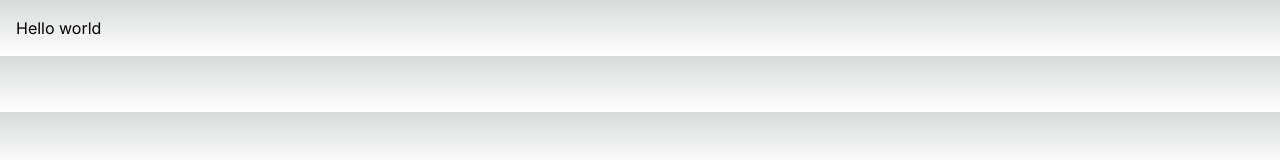
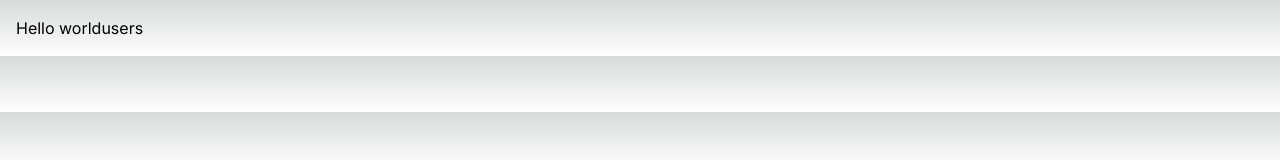
Before and after one commit to sachinjdv7/Nextjs-fundamentals, a Next.js app: page / in a window 1280 px wide. Shown: the top 160 px of the page. Built offline with nearby package versions, Linux system fonts and the light colour scheme.

Commit message:
basics of routing and navigation

```diff
--- a/app/page.tsx
+++ b/app/page.tsx
@@ -1,5 +1,11 @@
 import Image from "next/image";
+import Link from "next/link";
 
 export default function Home() {
-  return <main>Hello world</main>;
+  return (
+    <main>
+      Hello world
+      <Link href="/users">users</Link>
+    </main>
+  );
 }
--- /dev/null
+++ b/app/users/new/page.tsx
@@ -0,0 +1,7 @@
+import React from "react";
+
+const NewUserPage = () => {
+  return <div>NewUserPage</div>;
+};
+
+export default NewUserPage;
--- /dev/null
+++ b/app/users/page.tsx
@@ -0,0 +1,7 @@
+import React from "react";
+
+const UsersPage = () => {
+  return <div>UsersPage</div>;
+};
+
+export default UsersPage;
```
